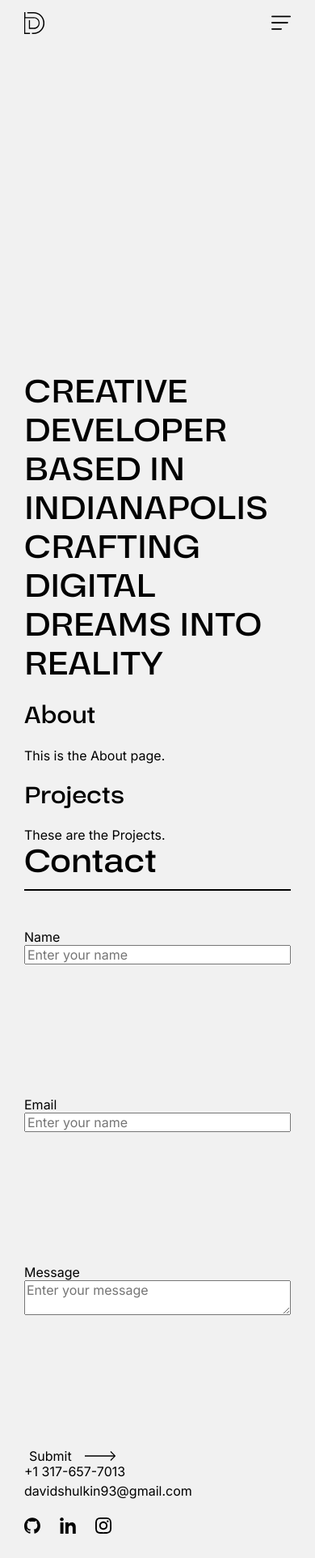
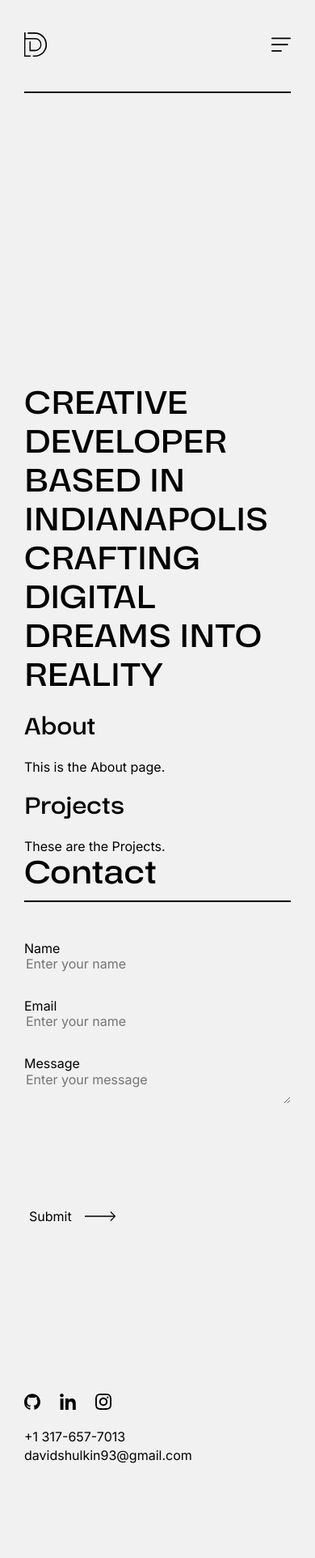
Before and after one commit to DShulkin/my-website, a React (Create React App) app: page / in a window 390 px wide. Shown: the whole page at 81% size. After the commit the page ends 1837 px from the top, so only its background shows below. Built offline with nearby package versions, Linux system fonts and the light colour scheme.

Commit message:
form updated + mobile home

```diff
--- a/src/Contact.css
+++ b/src/Contact.css
@@ -2,7 +2,7 @@
   display: grid;
   grid-template-rows: auto 1fr;
   gap: 48px;
-  height: 91vh
+  height: 79vh
 }
 
 .contact-header {
@@ -25,9 +25,17 @@
 
 .form-grid {
   display: grid;
-  grid-auto-rows: max-content;
+  grid-template-rows: .5fr .5fr 1.5fr 1.5fr 3fr;
+  /* grid-template-rows: .5fr .5fr 1.5fr 1.5fr 1.5fr; */
+  /* grid-template-rows: 1fr 1fr 1fr 2fr 3fr; */
   align-content: space-between;
   gap: 32px;
+}
+
+
+input, textarea {
+  background: none;
+  border: none;
 }
 
 .input-group {
@@ -63,6 +71,7 @@
 
     .form-grid {
       grid-template-columns: 1fr 1fr 2fr;
+      grid-template-rows: 1fr auto;
       /* align-items: start; */
       /* margin-top: 20px; */
     }
--- a/src/Footer.css
+++ b/src/Footer.css
@@ -7,6 +7,8 @@
     display: flex;
     flex-direction: column;
     gap: 5px;
+    grid-column: 1 / 2;
+    grid-row: 2 / 2;
   }
 
 
--- a/src/Home.css
+++ b/src/Home.css
@@ -1,12 +1,13 @@
-:root {
-  --vh: 1vh; /* Fallback value */
-}
+/* Fallback value */
+/* :root {
+  --vh: 1vh;
+} */
 
-@supports (height: 100dvh) {
+/* @supports (height: 100dvh) {
   :root {
-    --vh: 1dvh; /* Use dvh if supported */
+    --vh: 1dvh;
   }
-}
+} */
 
 body {
   margin: 0 30px 30px 30px;
@@ -27,7 +28,8 @@ body {
 
 #home {
   display: flex;
-  height: calc(var(--vh, 1vh)* 100 - 60px);
+    height: 88vh;
+  /* height: calc(var(--vh, 1vh)* 100 - 60px); */
 }
 
 .homeHeader {
--- a/src/navbar.css
+++ b/src/navbar.css
@@ -6,16 +6,22 @@
   display: flex;
   justify-content: space-between;
   align-items: center;
-  padding: 15px 0;
+  padding: 40px 0;
   position: sticky;
   z-index: 1000; /* Ensure the navBar is on top of other content */
   /* background-color: #FAFAFA; */
   background-color : #f1f1f1;
   top: 0;
+  border-bottom: 2px solid #010101;
+}
+
+.navbar li a {
+  font-family: 'StaraMed', 'Quattrocento Sans', sans-serif;
+  font-size: 20px;
 }
 
 .logo img {
-  width: 25px;
+  width: 28px;
 }
 
 .navbarList {
```
